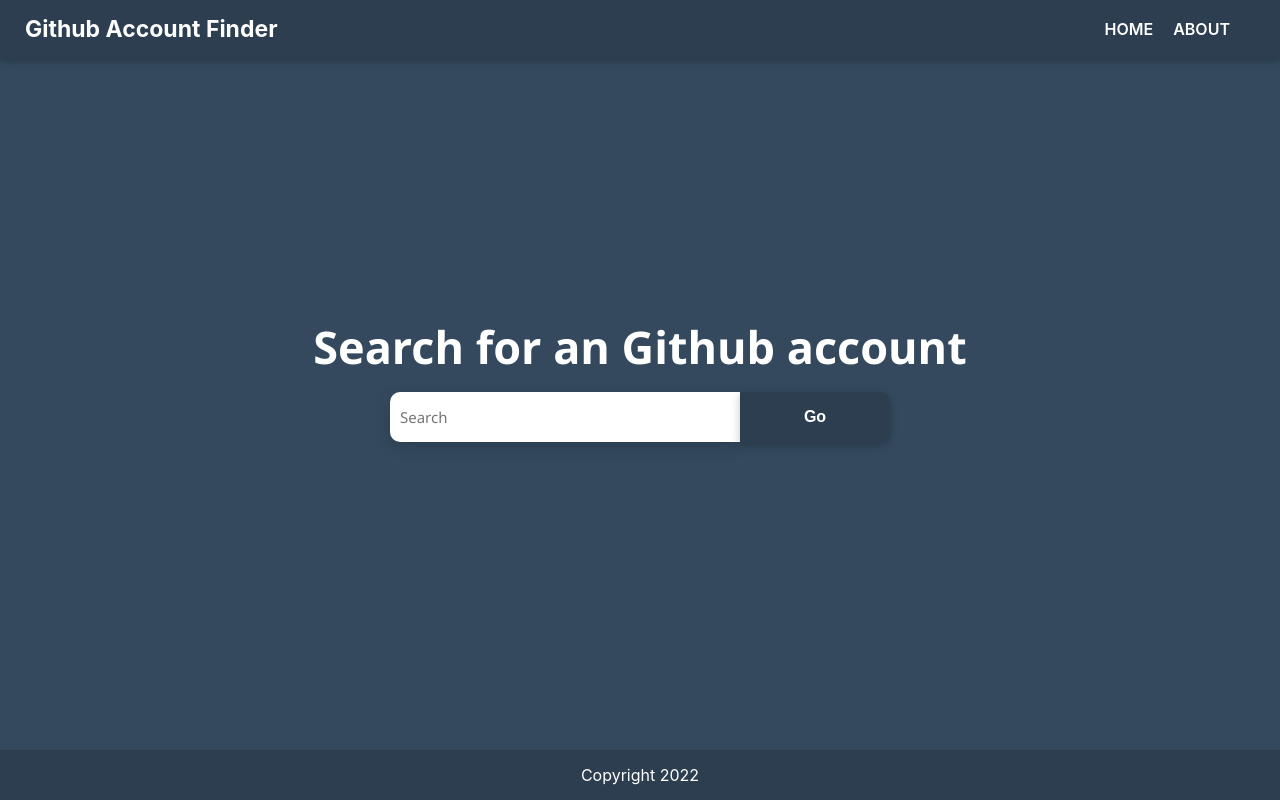
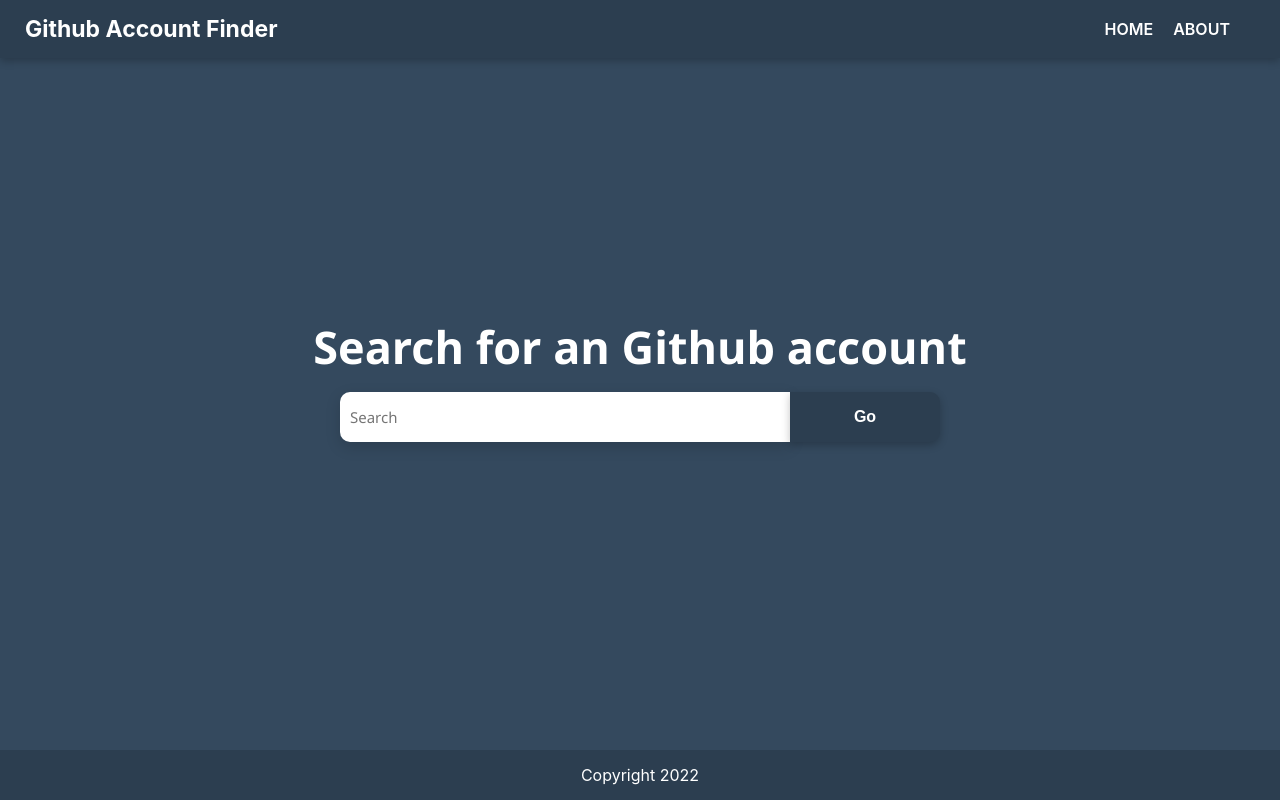
Before and after one commit to cedricheijlman/github-account-finder, a React (Create React App) app: page / in a window 1280 px wide. Built offline with nearby package versions, Linux system fonts and the light colour scheme; no server answers.

Commit message:
search users

```diff
--- a/src/App.css
+++ b/src/App.css
@@ -84,17 +84,19 @@
   border: none;
   padding: 10px;
   border-radius: 10px 0 0 10px;
-
   padding: 5px 10px;
   font-size: 15px;
-  min-width: 350px;
+  width: 60%;
+  max-width: 450px;
   height: 50px;
   box-shadow: rgba(0, 0, 0, 0.15) 0px 5px 15px 0px;
 }
 
-.homePage div {
+.homePage .homePage__search {
   margin-top: 15px;
   display: flex;
+  width: 100%;
+  justify-content: center;
 }
 
 .homePage button {
--- a/src/components/Home.js
+++ b/src/components/Home.js
@@ -1,13 +1,34 @@
-import React from "react";
+import React, { useState } from "react";
+import Axios from "axios";
+function Home() {
+  const [search, setSearch] = useState(null);
 
-function Home() {
+  const handleSearch = async () => {
+    await Axios.get(
+      `${process.env.REACT_APP_GITHUB_URL}/search/users?q=${encodeURIComponent(
+        "cedric heijlman"
+      )}`,
+      {
+        headers: {
+          Authorization: `token ${process.env.REACT_APP_GITHUB_TOKEN}`,
+        },
+      }
+    ).then((result) => {});
+  };
+
   return (
     <div className="homePage">
       <h1>Search for an Github account</h1>
-      <div>
-        <input placeholder="Search" />
-        <button>Go</button>
+      <div className="homePage__search">
+        <input
+          onChange={(e) => {
+            setSearch(e.target.value);
+          }}
+          placeholder="Search"
+        />
+        <button onClick={handleSearch}>Go</button>
       </div>
+      <div className="homePage__searchResults"></div>
     </div>
   );
 }
```
Also changed, not shown: 1 other file (tests, documents, lock files or other folders).
